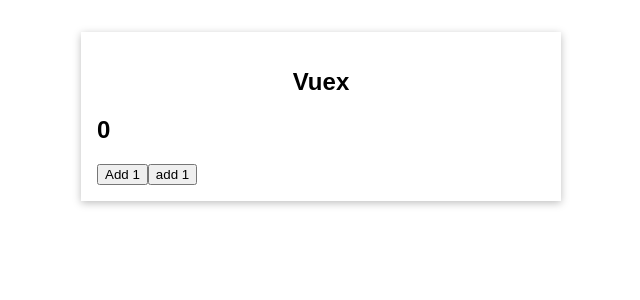
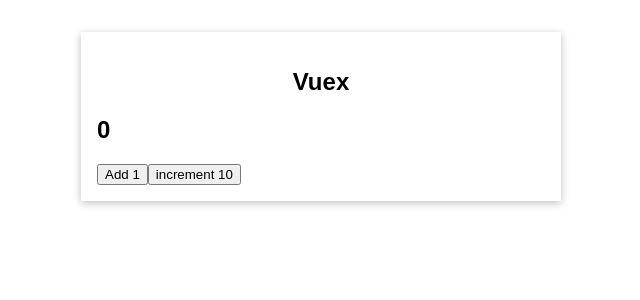
Before and after one commit to motifaithed/vue-vuex, a Vue app: page / in a window 1280 px wide. Shown: the top 300 px of the page, without its empty margins (319-959 px from the left). Built offline with nearby package versions, Linux system fonts and the light colour scheme.

Commit message:
006 Passing Data to Mutations with Payloads

```diff
--- a/src/components/ChangeCounter.vue
+++ b/src/components/ChangeCounter.vue
@@ -1,11 +1,14 @@
 <template>
-    <button @click="incrementCounter">add 1</button>
+    <button @click="incrementCounter">increment 10</button>
 </template>
 <script>
     export default{
         methods:{
             incrementCounter(){
-                this.$store.commit('increment');
+                this.$store.commit({
+                    type: 'increase',
+                    value: 10
+                });
             }
         }
     }
--- a/src/main.js
+++ b/src/main.js
@@ -14,6 +14,9 @@
     mutations:{
         increment(state){
             state.counter++;
+        },
+        increase(state, payload){
+            state.counter = state.counter + payload.value;
         }
     }
 })
```
